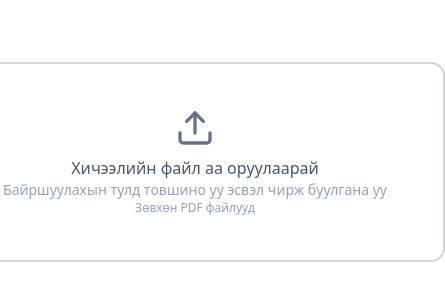
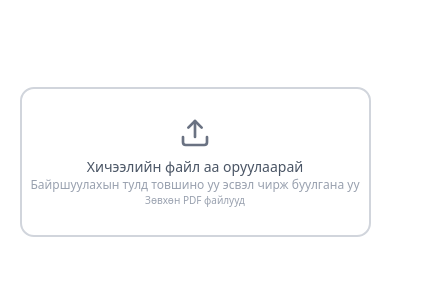
Before and after one commit to 2k1-Pinequest/Quest, a Next.js app in the folder client/: page /teacherRoom in a window 390 px wide. Shown: the part 260-560 px from the top of the page, 445 px wide, since content can reach past the window. Built offline with nearby package versions, Linux system fonts and the light colour scheme.

Commit message:
utasni hemje ogson

```diff
--- a/client/src/app/teacherRoom/uploadFile.tsx
+++ b/client/src/app/teacherRoom/uploadFile.tsx
@@ -36,7 +36,6 @@ export default function UploadFile() {
 
     console.log("formData", formData);
 
-
     try {
       setLoading(true);
       const res = await axios.post(
@@ -59,7 +58,7 @@ export default function UploadFile() {
   return (
     <div className="w-full h-screen flex flex-col items-center justify-center">
       <div
-        className={`w-[500px] h-[200px] border-2 rounded-xl flex flex-col items-center justify-center cursor-pointer transition ${
+        className={`w-[90%] sm:w-[500px] h-[150px] sm:h-[200px] border-2 rounded-xl flex flex-col items-center justify-center cursor-pointer transition ${
           isDragging ? "border-purple-500 bg-purple-50" : "border-gray-300"
         }`}
         onDragOver={(e) => {
@@ -70,18 +69,20 @@ export default function UploadFile() {
         onDrop={handleDrop}
         onClick={() => document.getElementById("fileInput")?.click()}
       >
-        <Upload className="w-10 h-10 text-gray-500 mb-2" />
-        <p className="text-gray-600 font-medium">
+        <Upload className="w-8 h-8 sm:w-10 sm:h-10 text-gray-500 mb-2" />
+        <p className="text-gray-600 font-medium text-sm sm:text-base">
           Хичээлийн файл аа оруулаарай
         </p>
-        <p className="text-sm text-gray-400">
+        <p className="text-xs sm:text-sm text-gray-400 text-center">
           Байршуулахын тулд товшино уу эсвэл чирж буулгана уу
         </p>
-        <p className="text-xs text-gray-400">Зөвхөн PDF файлууд</p>
+        <p className="text-[10px] sm:text-xs text-gray-400">
+          Зөвхөн PDF файлууд
+        </p>
         <input
           type="file"
           id="fileInput"
-          accept=".PDF.pptx.json"
+          accept=".pdf,.pptx,.json"
           onChange={handleFileChange}
           className="hidden"
         />
@@ -89,10 +90,12 @@ export default function UploadFile() {
 
       {file && (
         <div className="mt-4 flex flex-col items-center">
-          <p className="text-sm text-gray-700">Сонгосон файл: {file.name}</p>
+          <p className="text-xs sm:text-sm text-gray-700">
+            Сонгосон файл: {file.name}
+          </p>
           <Button
             onClick={handleUpload}
-            className="mt-2 px-4 py-2 bg-purple-600 text-white rounded-lg hover:bg-purple-700"
+            className="mt-2 px-3 py-1 sm:px-4 sm:py-2 bg-purple-600 text-white rounded-lg hover:bg-purple-700 text-sm sm:text-base"
           >
             Upload File
           </Button>
--- a/client/src/components/ActionButton.tsx
+++ b/client/src/components/ActionButton.tsx
@@ -18,12 +18,12 @@ export default function ActionButton() {
 
   const handleToggle = () => {
     setShowCreateRoom(!showCreateRoom);
-    router.push("/teacher-room");
+    router.push("/teacherRoom");
   };
 
   const handleToggleJoin = () => {
     setShowCreateRoom(!showCreateRoom);
-    router.push("/student-room");
+    router.push("/studentRoom");
   };
 
   return (
@@ -42,8 +42,8 @@ export default function ActionButton() {
         {/* User Type Selection */}
         <div className="max-w-4xl mx-auto grid md:grid-cols-2 gap-8">
           {/* Teacher Card */}
-          <div
-            //   onClick={() => setUserType('teacher')}
+          <button
+              onClick={handleToggle}
             className="bg-white rounded-3xl shadow-2xl p-12 text-center transform hover:scale-105 transition-all duration-300 cursor-pointer group"
           >
             <div className="w-32 h-32 bg-gradient-to-r from-purple-500 to-pink-500 rounded-full mx-auto mb-8 flex items-center justify-center group-hover:scale-110 transition-transform duration-300">
@@ -66,11 +66,11 @@ export default function ActionButton() {
                 <span>Analytics</span>
               </div>
             </div>
-          </div>
+          </button>
 
           {/* Student Card */}
-          <div
-            //   onClick={() => setUserType('student')}
+          <button
+              onClick={handleToggleJoin}
             className="bg-white rounded-3xl shadow-2xl p-12 text-center transform hover:scale-105 transition-all duration-300 cursor-pointer group"
           >
             <div className="w-32 h-32 bg-gradient-to-r from-blue-500 to-cyan-500 rounded-full mx-auto mb-8 flex items-center justify-center group-hover:scale-110 transition-transform duration-300">
@@ -93,7 +93,7 @@ export default function ActionButton() {
                 <span>Leaderboard</span>
               </div>
             </div>
-          </div>
+          </button>
         </div>
       </div>
     </div>
```
